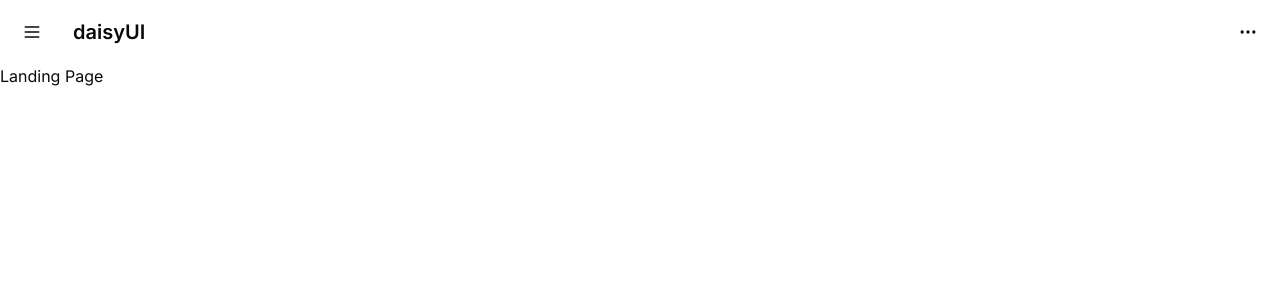
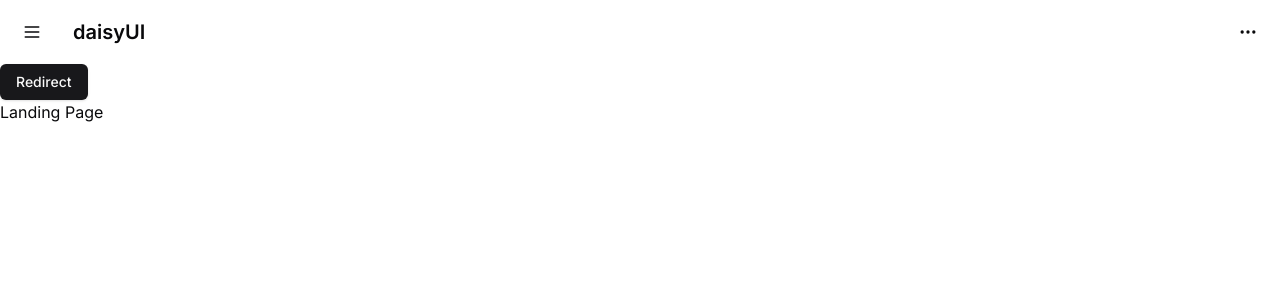
Before and after one commit to italogabl00/gahus-app, a Next.js app: page / in a window 1280 px wide. Shown: the top 300 px of the page. Built offline with nearby package versions, Linux system fonts and the light colour scheme.

Commit message:
feat: create navigation validation auth

```diff
--- /dev/null
+++ b/src/app/app/_components/homebutton.tsx
@@ -0,0 +1,9 @@
+'use client'
+
+import { Button } from "@/components/ui/button";
+import { useRouter } from "next/navigation";
+
+export default function ButtonDemo() {
+  const router = useRouter();
+  return <Button onClick={() => router.push("/app")}>Redirect</Button>;
+}
--- a/src/app/app/_components/user-info.tsx
+++ b/src/app/app/_components/user-info.tsx
@@ -5,13 +5,21 @@ import { Session } from "next-auth";
 import { signOut } from "next-auth/react";
 import { Button } from "@/components/ui/button";
 import { Sidebar } from "@/components/dashboard/sidebar";
+import { useEffect } from "react";
+import { useRouter } from "next/navigation";
 
 type Props = {
   user: Session["user"];
 };
 
 export function UserInfo({ user }: Props) {
-  if (!user) return;
+  const router = useRouter();
+  useEffect(() => {
+    if (!user) {
+      router.push("/");
+    }
+  }, [user]);
+
   return (
     <Sidebar>
       <div className="flex flex-col items-center justify-center space-y-4 ">
--- a/src/app/page.tsx
+++ b/src/app/page.tsx
@@ -1,13 +1,16 @@
 import React from "react";
 import Navheader from "./app/_components/navheader";
 import Drawer from "./app/_components/drawer";
-
+import ButtonDemo from "./app/_components/homebutton";
 export default function Home() {
   return (
     <Drawer>
       <Navheader />
 
-      <main>Landing Page</main>
+      <main>
+        <ButtonDemo />
+        <h1>Landing Page</h1>
+      </main>
     </Drawer>
   );
 }
```
Also changed, not shown: src/app/app/_components/main-sidebar.tsx (+15 -13 lines), 1 other file (tests, documents, lock files or other folders).
